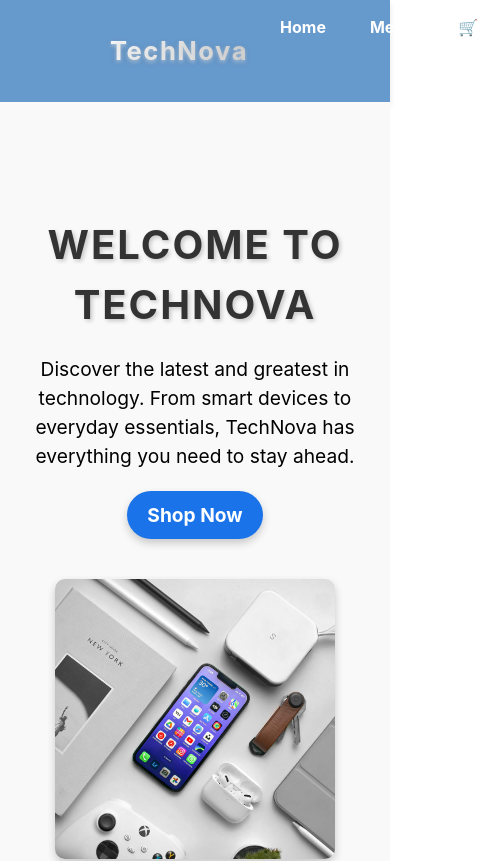
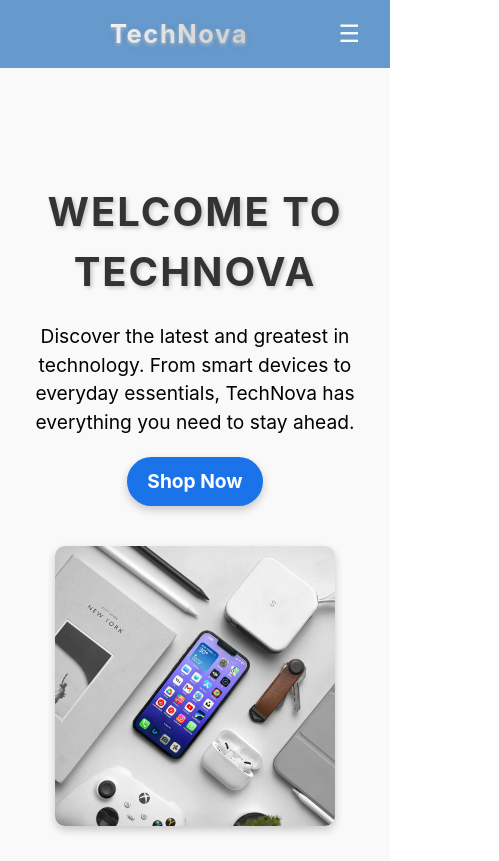
Before and after one commit to hamzas4011/ecommerce-app, a React (Vite) app: page / in a window 390 px wide. Shown: the top 861 px of the page, 499 px wide, since content can reach past the window. Built offline with nearby package versions, Linux system fonts and the light colour scheme.

Commit message:
index.css test

```diff
--- a/src/components/Navbar.jsx
+++ b/src/components/Navbar.jsx
@@ -1,13 +1,18 @@
-import React from 'react';
+import React, { useState } from 'react';
 import { Link } from 'react-router-dom';
 import '../styles/Navbar.css';
 
 function Navbar({ cartSize }) {
+    const [isOpen, setIsOpen] = useState(false);
+
     return (
         <nav className="navbar">
             <div className="navbar-container">
                 <Link to="/" className="navbar-logo">TechNova</Link>
-                <ul className="navbar-links">
+                <div className="menu-icon" onClick={() => setIsOpen(!isOpen)}>
+                    ☰
+                </div>
+                <ul className={`navbar-links ${isOpen ? "open" : ""}`}>
                     <li><Link to="/" className="navbar-link">Home</Link></li>
                     <li><Link to="/menu" className="navbar-link">Menu</Link></li>
                     <li>
--- a/src/styles/Navbar.css
+++ b/src/styles/Navbar.css
@@ -60,6 +60,13 @@
   color: #ffffff;
 }
 
+.menu-icon {
+  display: none;
+  font-size: 24px;
+  cursor: pointer;
+}
+
+/* Mobile Styles */
 @media (max-width: 768px) {
   .navbar {
     padding: 15px 30px;
@@ -67,11 +74,27 @@
   }
 
   .navbar-links {
-    gap: 20px;
+    display: none;
+    flex-direction: column;
+    position: absolute;
+    top: 60px;
+    left: 0;
+    width: 100%;
+    background: #444;
+    padding: 10px;
+    text-align: center;
+  }
+
+  .navbar-links.open {
+    display: flex;
   }
 
   .navbar-link {
     padding: 8px 12px;
     font-size: 1rem;
   }
+
+  .menu-icon {
+    display: block;
+  }
 }
```
